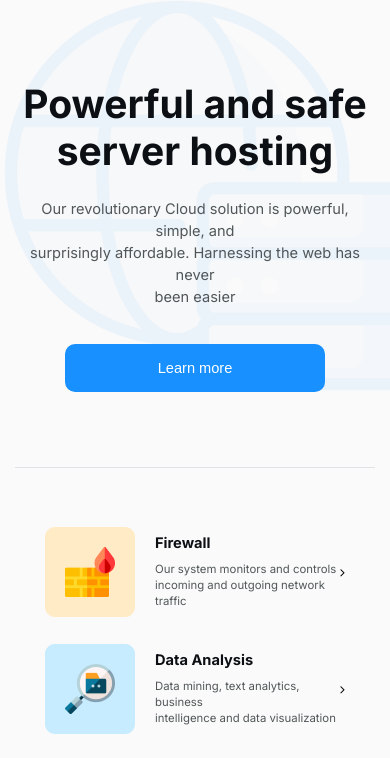
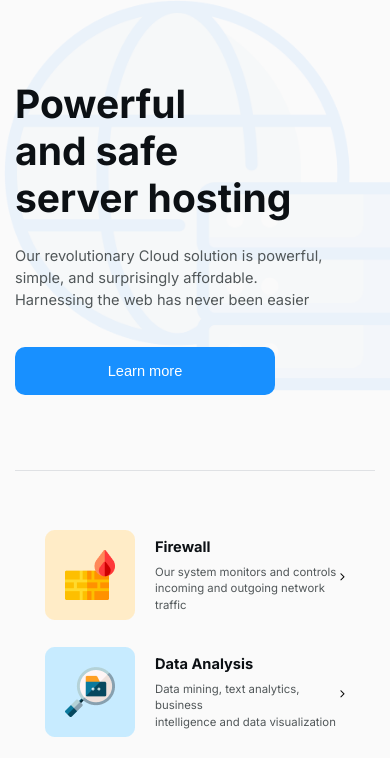
Before and after one commit to EngrEli/emailTemplate1, a plain HTML site: page index.html in a window 390 px wide. Shown: the part 52-810 px from the top of the page. Drawn offline with Linux system fonts and the light colour scheme.

Commit message:
Fixed mobile issue with hero section's text

```diff
--- a/css/index.css
+++ b/css/index.css
@@ -190,15 +190,16 @@ body {
   margin: 0 32px;
 }
 
+.server-sharing__main-text--mobile,
+.server-sharing__sub-text--mobile {
+  display: none;
+}
+
 /* Media Query */
 /* Mobile */
 @media screen and (max-width: 599px) {
   html {
     font-size: 13px;
-  }
-
-  .server-sharing__hero {
-    text-align: center;
   }
 
   .server-sharing {
@@ -208,4 +209,14 @@ body {
     margin: 0;
     border-radius: 0;
   }
+
+  .server-sharing__main-text,
+  .server-sharing__sub-text {
+    display: none;
+  }
+
+  .server-sharing__main-text--mobile,
+  .server-sharing__sub-text--mobile {
+    display: block;
+  }
 }
--- a/index.html
+++ b/index.html
@@ -27,10 +27,20 @@
         Powerful and safe <br>
         server hosting
       </div>
+      <div class="server-sharing__main-text server-sharing__main-text--mobile">
+        Powerful <br>
+        and safe <br>
+        server hosting
+      </div>
       <div class="server-sharing__sub-text">
         Our revolutionary Cloud solution is powerful, simple, and <br>
         surprisingly affordable. Harnessing the web has never <br>
         been easier
+      </div>
+      <div class="server-sharing__sub-text server-sharing__sub-text--mobile">
+        Our revolutionary Cloud solution is powerful,<br>
+        simple, and surprisingly affordable.<br>
+        Harnessing the web has never been easier<br>
       </div>
       <button class="server-sharing__cta">
         Learn more
```
